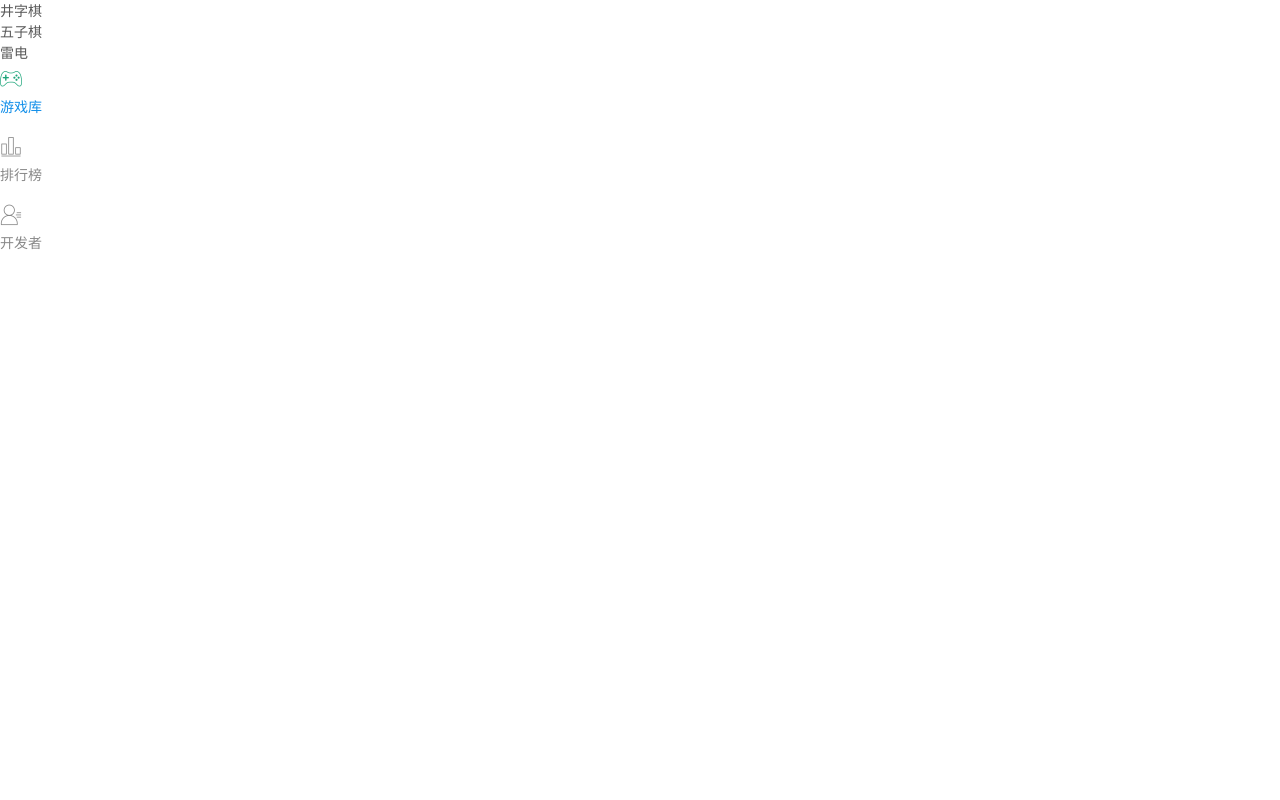
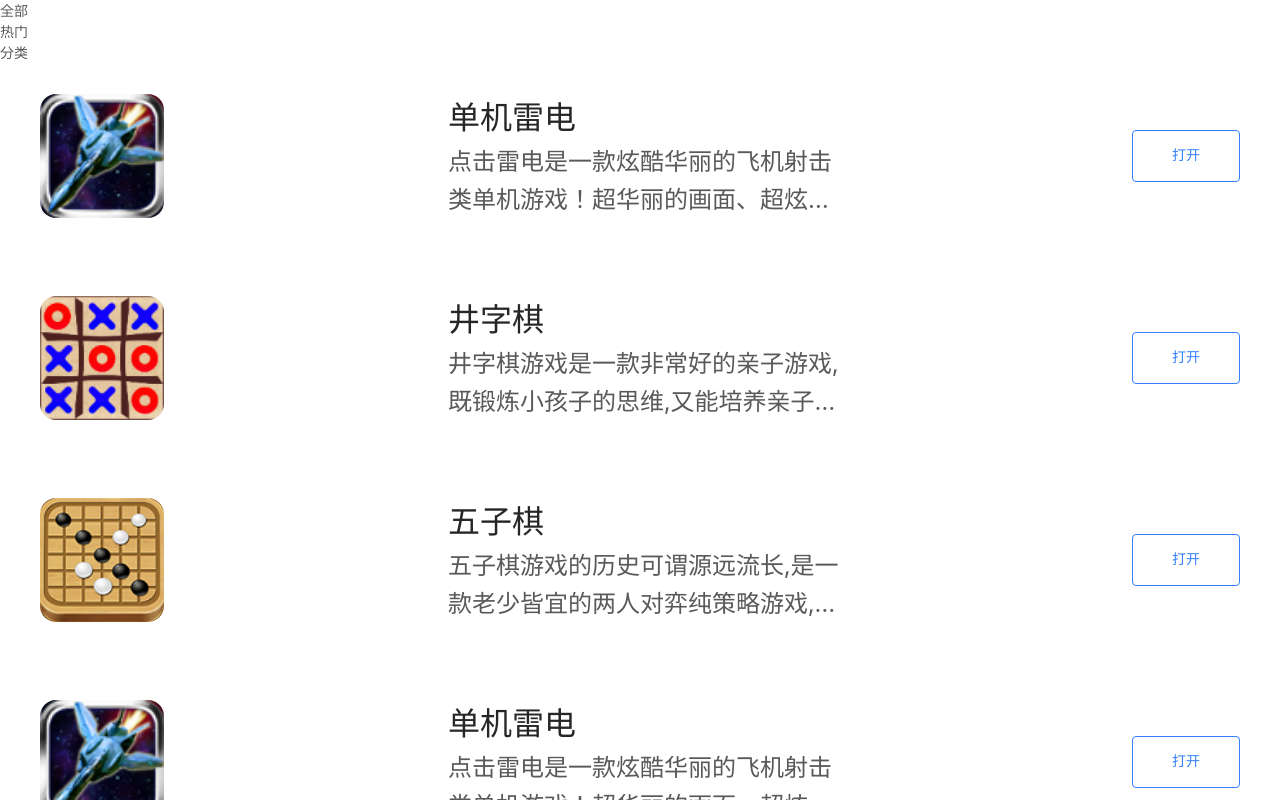
Before and after one commit to longfeiyu127/react-game, a React (Create React App) app: page /home in a window 1280 px wide. Built offline with nearby package versions, Linux system fonts and the light colour scheme.

Commit message:
[IMP]首页展示

```diff
--- /dev/null
+++ b/src/components/TabItem/TabItem.less
@@ -0,0 +1,46 @@
+.home-TabItem {
+  // height: 100%;
+  width: 100%;
+  display: flex;
+  justify-content: space-between;
+  align-items: center;
+  box-sizing: border-box;
+  padding: 0.15rem 0.2rem;
+  background: white;
+  margin-bottom: 0.08rem;
+  .TabItem-banner{
+    width: 0.62rem;
+    height: 0.62rem;
+    // background: url(../../assets/images/games/lightning_icon.png) no-repeat center/100% 100%;
+    background-repeat: no-repeat;
+    background-size: 100% 100%;
+    border-radius: 0.08rem;
+  }
+  .TabItem-content{
+    width: 2rem;
+    >h5{
+      margin: 0;
+      line-height: 0.25rem;
+      font-size: 0.16rem;
+    }
+    >p{
+      margin: 0;
+      line-height: 0.19rem;
+      font-size: 0.12rem;
+      overflow:hidden;
+      text-overflow:ellipsis;
+      display:-webkit-box;
+      -webkit-box-orient:vertical;
+      -webkit-line-clamp:2;
+    }
+  }
+  .TabItem-button{
+    width: 0.54rem;
+    height: 0.26rem;
+    border: 1px solid #3480FF;
+    line-height: 0.24rem;
+    text-align: center;
+    color: #3480FF;
+    border-radius: 0.02rem;
+  }
+}
--- /dev/null
+++ b/src/components/TabItem/index.jsx
@@ -0,0 +1,29 @@
+import React from "react";
+import './TabItem.less'
+
+export default class Games extends React.Component {
+  constructor(...props) {
+    super(...props);
+    this.state = {
+
+    };
+  }
+
+  render() {
+    console.log(this.props)
+    const { title, abstract, path } = this.props.itemData
+    const { img } = this.props
+    return (
+      <div className='home-TabItem'>
+        <img className='TabItem-banner' src={img}></img>
+        <div className='TabItem-content'>
+          <h5 className='title'>{title}</h5>
+          <p>{abstract}</p>
+        </div>
+        <div className='TabItem-button' onClick={() => this.props.history.push(path)}>打开</div>
+      </div>
+    )
+  }
+};
+
+// export default Games;
--- /dev/null
+++ b/src/config/games.json
@@ -0,0 +1,22 @@
+{
+  "games": [
+    {
+      "title": "单机雷电",
+      "abstract": "点击雷电是一款炫酷华丽的飞机射击类单机游戏！超华丽的画面、超炫酷的爆炸效果、超流畅的手感，让你在万里苍穹一展雄姿！攻击特效华丽夸张！刺激火爆的场面",
+      "icon": "lightning_icon.png",
+      "path": "/games/lightning"
+    },
+    {
+      "title": "井字棋",
+      "abstract": "井字棋游戏是一款非常好的亲子游戏,既锻炼小孩子的思维,又能培养亲子之间的感情,来吧!一起体验井字棋的乐趣吧!",
+      "icon": "tictactoe_launcher.png",
+      "path": "/games/tictactoe"
+    },
+    {
+      "title": "五子棋",
+      "abstract": "五子棋游戏的历史可谓源远流长,是一款老少皆宜的两人对弈纯策略游戏,讲究的是有攻有守的五子棋技巧,玩法简单易上手,五个同色棋子连成一线就可以获胜",
+      "icon": "fivechess_icon.png",
+      "path": "/games/fivechess"
+    }
+  ]
+}
--- a/src/views/home/components/games/index.js
+++ b/src/views/home/components/games/index.js
@@ -1,5 +1,15 @@
 import React from "react";
+import TabItem from '../../../../components/TabItem'
+import { Tabs, Badge } from 'antd-mobile';
 import './games.less'
+import games from '../../../../config/games.json'
+
+const tabs = [
+  { title: <Badge>全部</Badge> },
+  { title: <Badge >热门</Badge> },
+  // { title: <Badge text={'今日(20)'}>Second Tab</Badge> },
+  { title: <Badge>分类</Badge> },
+];
 
 export default class Games extends React.Component {
   constructor(props) {
@@ -10,13 +20,26 @@ export default class Games extends React.Component {
   }
 
   render() {
+    // console.log(games);
     // console.log(this.props.history)
+    const AllGames = games.games.map((item, index) => (<TabItem itemData={item} history={this.props.history} img={require(`../../../../assets/images/games/${item.icon}`)} key={index}/>))
     return (
-      <div>
-        {/* <h2 className="games">游戏库</h2> */}
-        <div onClick={() => this.props.history.push("/games/tictactoe")}>井字棋</div>
-        <div onClick={() => this.props.history.push("/games/fivechess")}>五子棋</div>
-        <div onClick={() => this.props.history.push("/games/lightning")}>雷电</div>
+      <div className='home-games'>
+        <Tabs tabs={tabs}
+          initialPage={0}
+          onChange={(tab, index) => { console.log('onChange', index, tab); }}
+          onTabClick={(tab, index) => { console.log('onTabClick', index, tab); }}
+        >
+          <div>
+            { AllGames }
+          </div>
+          <div>
+            { AllGames }
+          </div>
+          <div>
+            { AllGames }
+          </div>
+        </Tabs>
       </div>
     )
   }
```
